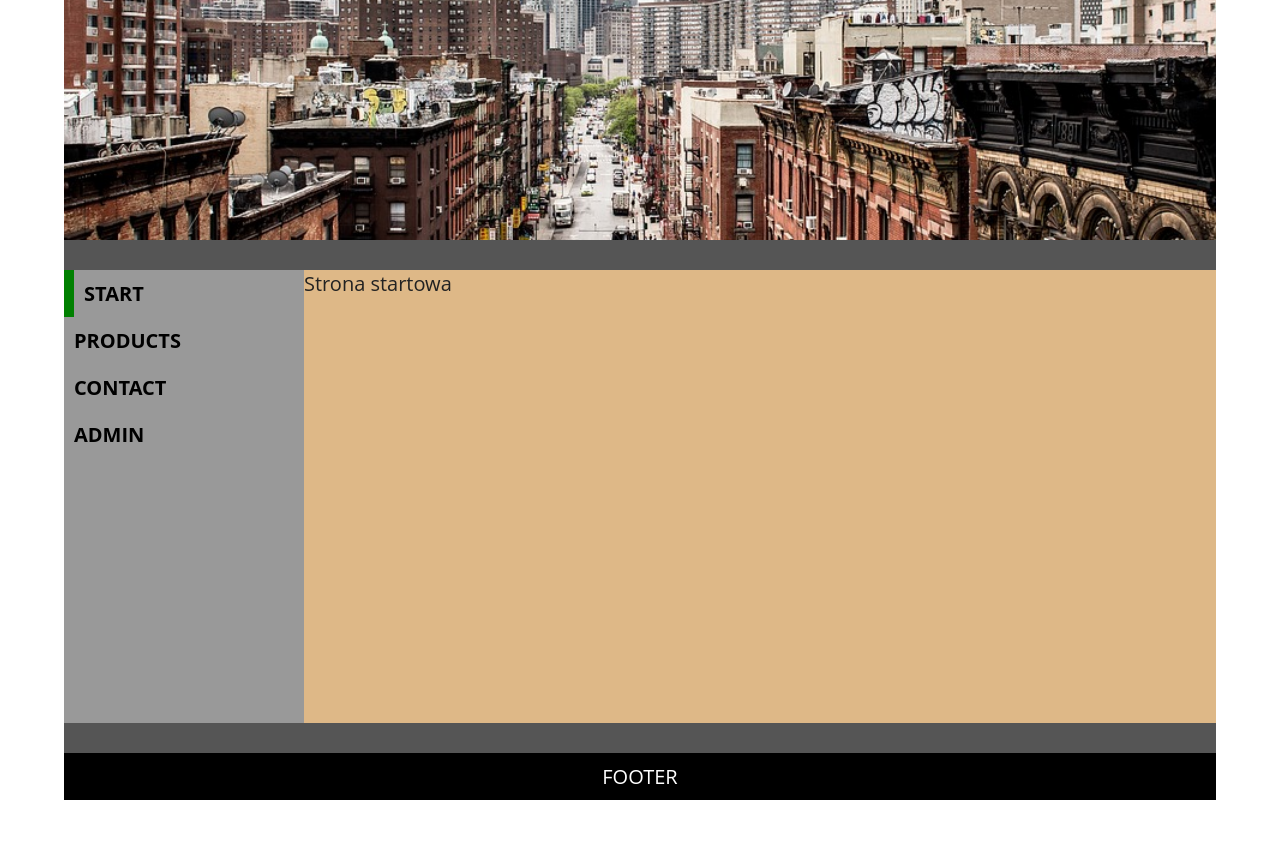
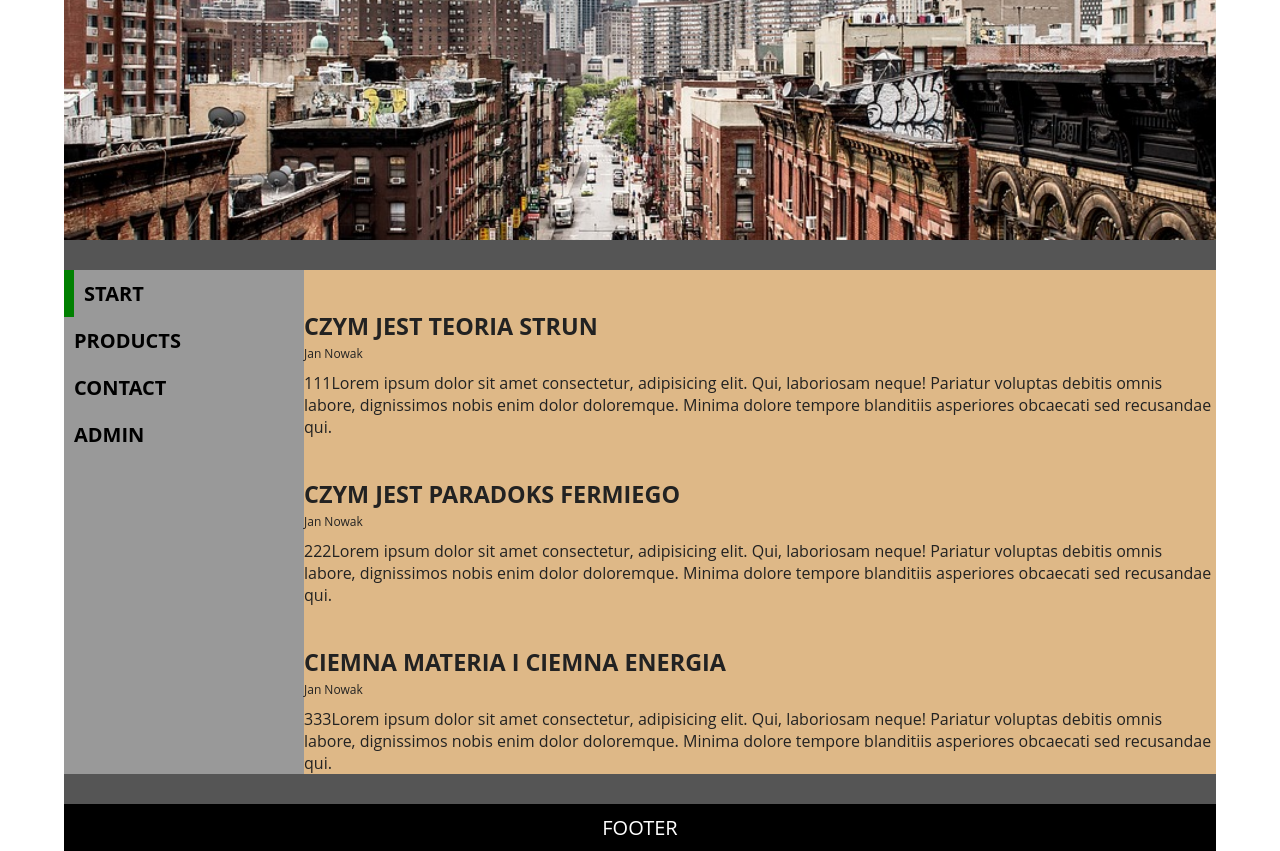
Before and after one commit to mateuszkalisz/kursReactJS, a React (Create React App) app in the folder 8.CreateReactApp/11.ReactRouter_BasicPage_SPA/myapp/: page / in a window 1280 px wide. Before the commit the page ends 800 px from the top, so only its background shows below. Built offline with nearby package versions, Linux system fonts and the light colour scheme.

Commit message:
create article with article list and basic styles in app

```diff
--- /dev/null
+++ b/8.CreateReactApp/11.ReactRouter_BasicPage_SPA/myapp/src/components/Article.js
@@ -0,0 +1,30 @@
+import React from 'react';
+
+const Article = (props) =>{
+
+    const {title,author,text} = props;
+
+    const styles = {
+        marginTop: 40,
+    }
+
+    return(
+        <article style ={styles}>
+            <h3 style={{
+                marginBottom: "3px",
+                textTransform: "uppercase",
+            }}>{title}</h3>
+            <span style={{
+                marginBottom: 10,
+                display: "block",
+                fontSize: 12,
+            }}
+            >{author}</span>
+            <p style={{
+                fontSize: 16,
+            }}>{text}</p>
+        </article>
+    )
+}
+
+export default Article;
--- a/8.CreateReactApp/11.ReactRouter_BasicPage_SPA/myapp/src/pages/HomePage.js
+++ b/8.CreateReactApp/11.ReactRouter_BasicPage_SPA/myapp/src/pages/HomePage.js
@@ -1,8 +1,37 @@
 import React from 'react';
+import Article from '../components/Article';
+
+const articles = [
+{
+    id: 1,
+    title: "Czym jest teoria strun",
+    author: "Jan Nowak",
+    text: "111Lorem ipsum dolor sit amet consectetur, adipisicing elit. Qui, laboriosam neque! Pariatur voluptas debitis omnis labore, dignissimos nobis enim dolor doloremque. Minima dolore tempore blanditiis asperiores obcaecati sed recusandae qui."
+},
+{
+    id: 2,
+    title: "Czym jest paradoks fermiego",
+    author: "Jan Nowak",
+    text: "222Lorem ipsum dolor sit amet consectetur, adipisicing elit. Qui, laboriosam neque! Pariatur voluptas debitis omnis labore, dignissimos nobis enim dolor doloremque. Minima dolore tempore blanditiis asperiores obcaecati sed recusandae qui."
+},
+{
+    id: 3,
+    title: "Ciemna materia i ciemna energia",
+    author: "Jan Nowak",
+    text: "333Lorem ipsum dolor sit amet consectetur, adipisicing elit. Qui, laboriosam neque! Pariatur voluptas debitis omnis labore, dignissimos nobis enim dolor doloremque. Minima dolore tempore blanditiis asperiores obcaecati sed recusandae qui."
+},
+]
 
 const HomePage = () =>{
+
+    const artList = articles.map(article => (
+        <Article key={article.id} {...article} />
+    ))
+
     return(
-        <div>Strona startowa</div>
+        <div className="home">
+            {artList}
+        </div>
     )
 }
 
```
